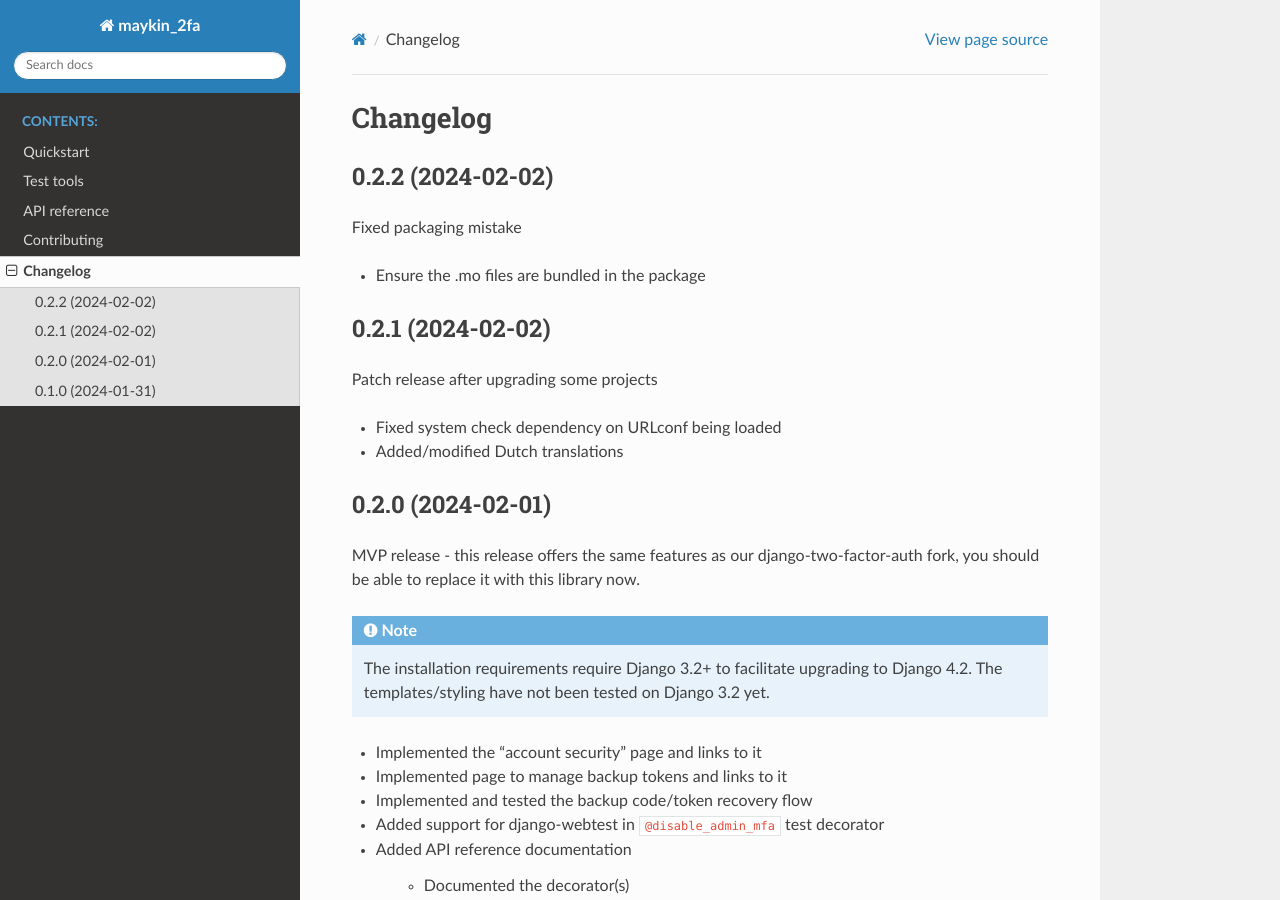
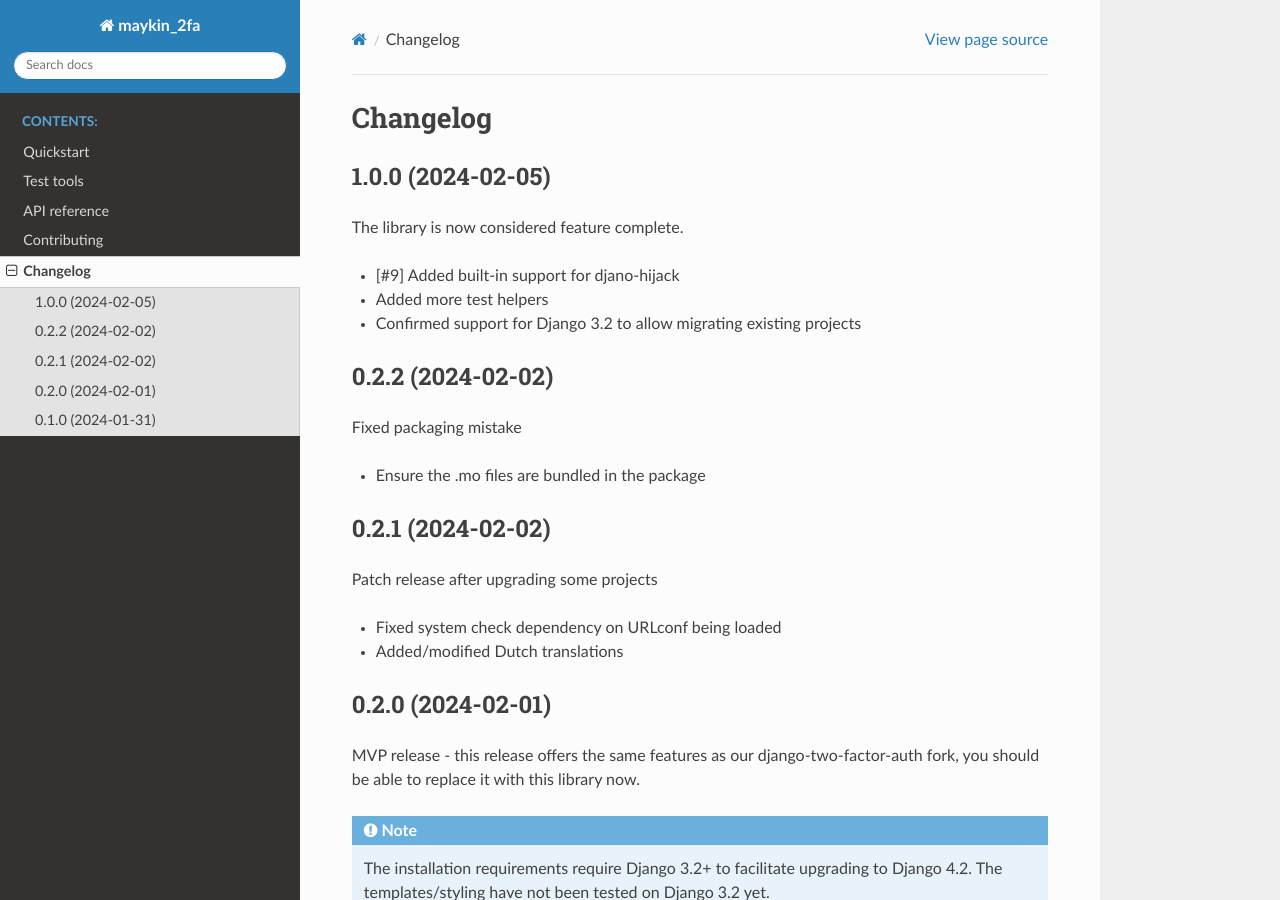
Before and after one commit to maykinmedia/maykin-2fa, a Sphinx documentation site: the page built from docs/changelog.rst, in a window 1280 px wide and 900 px high. Built offline with Sphinx 7.4.7 and the Read the Docs theme 2.0.0, drawn with Linux system fonts in a browser that asks for light colours.

Commit message:
:bookmark: Bump version to 1.0.0 and update changelog

```diff
--- a/CHANGELOG.rst
+++ b/CHANGELOG.rst
@@ -1,6 +1,15 @@
 =========
 Changelog
 =========
+
+1.0.0 (2024-02-05)
+==================
+
+The library is now considered feature complete.
+
+* [#9] Added built-in support for djano-hijack
+* Added more test helpers
+* Confirmed support for Django 3.2 to allow migrating existing projects
 
 0.2.2 (2024-02-02)
 ==================
--- a/README.rst
+++ b/README.rst
@@ -1,7 +1,7 @@
 Maykin 2FA
 ==========
 
-:Version: 0.2.2
+:Version: 1.0.0
 :Source: https://github.com/maykinmedia/maykin-2fa
 :Keywords: django, two factor, multi factor auth, mfa
 
--- a/docs/conf.py
+++ b/docs/conf.py
@@ -26,7 +26,7 @@ copyright = "2024, Maykin Media"
 author = "Maykin Media"
 
 # The full version, including alpha/beta/rc tags
-release = "0.2.2"
+release = "1.0.0"
 
 
 # -- General configuration ---------------------------------------------------
```
Also changed, not shown: pyproject.toml (+4 -4 lines).
